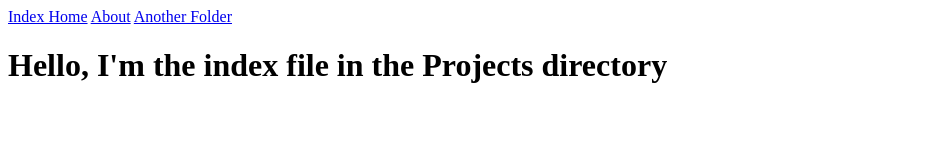
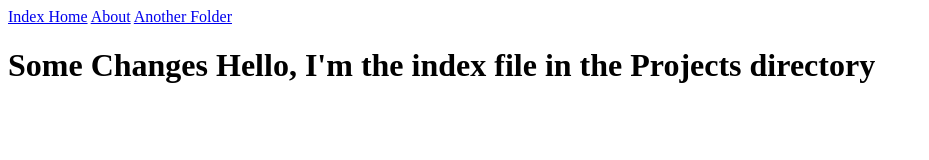
Before and after one commit to mc-729/GIT-and-HTML-Introduction, a plain HTML site: page projects/index.html in a window 1280 px wide. Shown: the whole page, without its empty margins (0-929 px from the left). Drawn offline with Linux system fonts and the light colour scheme.

Commit message:
Task: Some Changes

```diff
--- a/projects/index.html
+++ b/projects/index.html
@@ -8,6 +8,6 @@
 <a href="../index.html">Index Home</a>
 <a href="../about.html">About</a>
 <a href="../projects/index.html">Another Folder</a>
-<h1>Hello, I'm the index file in the Projects directory </h1>
+<h1>Some Changes Hello, I'm the index file in the Projects directory </h1>
 </body>
 </html>
```
